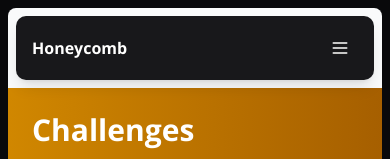
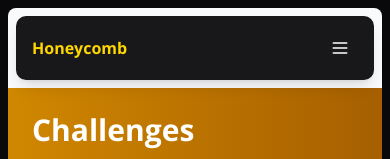
Before and after one commit to Arshya-tech/honeycomb, a Next.js app: page /challenges in a window 390 px wide. Shown: the top 159 px of the page. Built offline with nearby package versions, Linux system fonts and the light colour scheme; no server answers.

Commit message:
chore: enhance Challenges component layout, improve mobile navbar styling, and add onClose functionality to sidebar navigation

```diff
--- a/components/dashboard/gamification/challenges.tsx
+++ b/components/dashboard/gamification/challenges.tsx
@@ -20,13 +20,13 @@ export const Challenges = ({ challenges }: ChallengesProps) => {
         <span className="rounded-lg bg-rose-200 p-2 shadow-sm">🎯</span>
         Active Challenges
       </h3>
-      <ul className="space-y-6">
+      <ul className="space-y-4 sm:space-y-6">
         {challenges.map((challenge) => (
           <li
             key={challenge.title}
-            className="group relative rounded-xl border-2 border-b-[5px] border-rose-200 bg-white p-5 shadow-md transition-all duration-300"
+            className="group relative rounded-xl border-2 border-b-[5px] border-rose-200 bg-white p-4 shadow-md transition-all duration-300 sm:p-5"
           >
-            <div className="flex items-center justify-between">
+            <div className="flex flex-col gap-4 sm:flex-row sm:items-center sm:justify-between">
               <div className="flex items-center gap-3">
                 <div className="aspect-square rounded-lg bg-rose-100 p-2">
                   <span className="text-xl">✨</span>
@@ -38,7 +38,7 @@ export const Challenges = ({ challenges }: ChallengesProps) => {
               <Button
                 variant="default"
                 size="sm"
-                className="rounded-lg bg-rose-500 px-4 py-2 text-sm font-medium text-white transition-colors hover:bg-rose-600"
+                className="w-full rounded-lg bg-rose-500 px-4 py-2 text-sm font-medium text-white transition-colors hover:bg-rose-600 sm:w-auto"
               >
                 Start Challenge
               </Button>
--- a/components/dashboard/sidebar/mobile-navbar.tsx
+++ b/components/dashboard/sidebar/mobile-navbar.tsx
@@ -25,14 +25,14 @@ export const MobileNavbar = ({ appName = "Honeycomb" }: MobileNavbarProps) => {
         animate={{ opacity: 1, y: 0 }}
         transition={{ duration: 0.3 }}
         className={cn(
-          "relative flex h-full items-center justify-between rounded-lg bg-zinc-900 px-4 text-white shadow-lg md:rounded-full",
+          "relative flex h-full items-center justify-between rounded-lg bg-zinc-900 px-4 text-white shadow-lg",
         )}
       >
         <motion.p
           initial={{ opacity: 0, x: -20 }}
           animate={{ opacity: 1, x: 0 }}
           transition={{ duration: 0.3, delay: 0.1 }}
-          className="font-bold"
+          className="text-primary font-bold md:text-lg"
         >
           {appName}
         </motion.p>
--- a/components/dashboard/sidebar/mobile-sidebar.tsx
+++ b/components/dashboard/sidebar/mobile-sidebar.tsx
@@ -71,7 +71,7 @@ export const MobileSidebar = ({ isOpen, onClose }: MobileSidebarProps) => {
             </div>
             <div className="flex flex-1 flex-col gap-6 -space-y-12 overflow-y-auto p-6">
               <SidebarUserProfile user={data?.user} />
-              <SidebarNavigation />
+              <SidebarNavigation onClose={onClose} />
             </div>
           </motion.div>
         </>
--- a/components/dashboard/sidebar/nav-item.tsx
+++ b/components/dashboard/sidebar/nav-item.tsx
@@ -11,6 +11,7 @@ interface SidebarNavItemProps {
   label: string;
   href: string;
   isActive: boolean;
+  onClose?: () => void;
   variants?: {
     hidden: { opacity: number; x: number; filter: string };
     show: {
@@ -30,6 +31,7 @@ export const SidebarNavItem = ({
   href,
   isActive,
   variants,
+  onClose,
 }: SidebarNavItemProps) => {
   return (
     <motion.div
@@ -39,6 +41,7 @@ export const SidebarNavItem = ({
     >
       <Link
         href={href}
+        onClick={onClose}
         className={cn(
           "text-muted-foreground relative flex items-center font-bold",
           {
--- a/components/dashboard/sidebar/navigation.tsx
+++ b/components/dashboard/sidebar/navigation.tsx
@@ -30,7 +30,11 @@ const item = {
   },
 };
 
-export const SidebarNavigation = () => {
+interface SidebarNavigationProps {
+  onClose?: () => void;
+}
+
+export const SidebarNavigation = ({ onClose }: SidebarNavigationProps) => {
   const pathname = usePathname();
 
   return (
@@ -52,6 +56,7 @@ export const SidebarNavigation = () => {
             {...route}
             isActive={pathname === route.href}
             variants={item}
+            onClose={onClose}
           />
         ))}
       </motion.nav>
```
